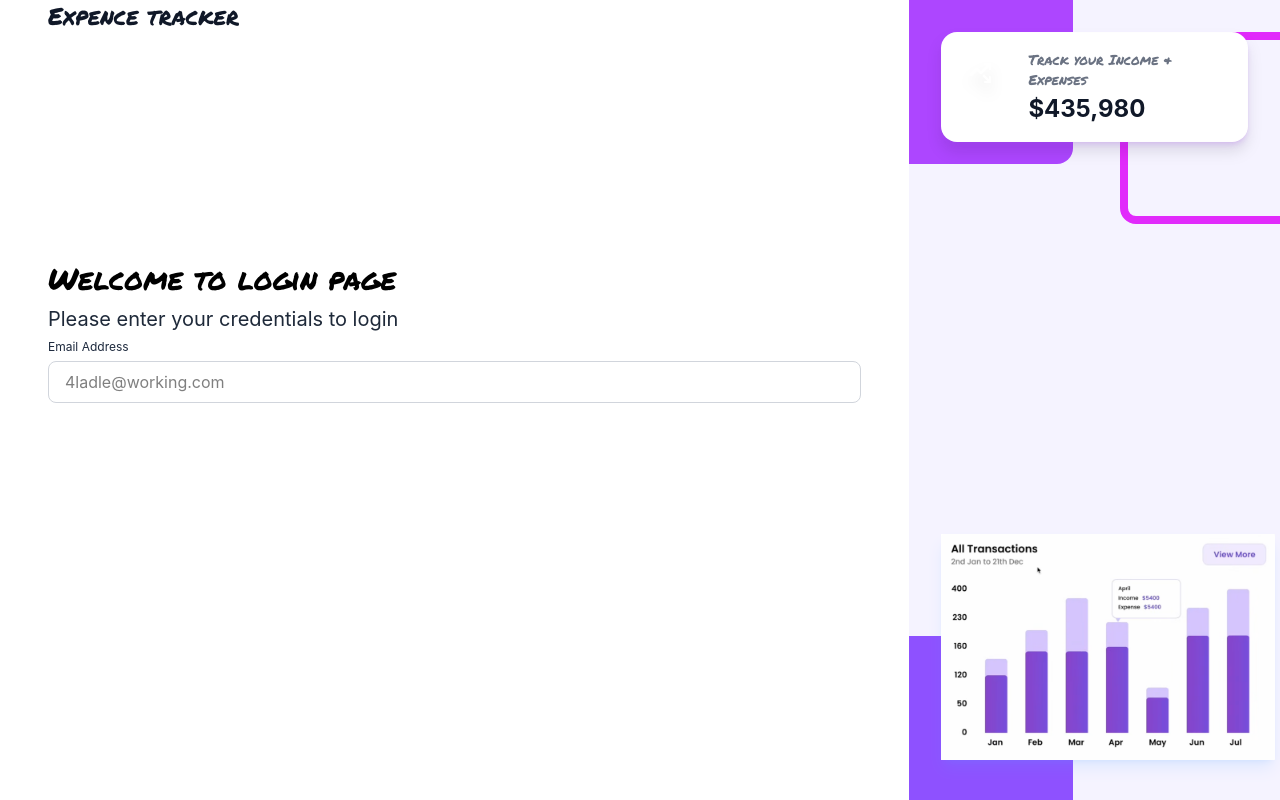
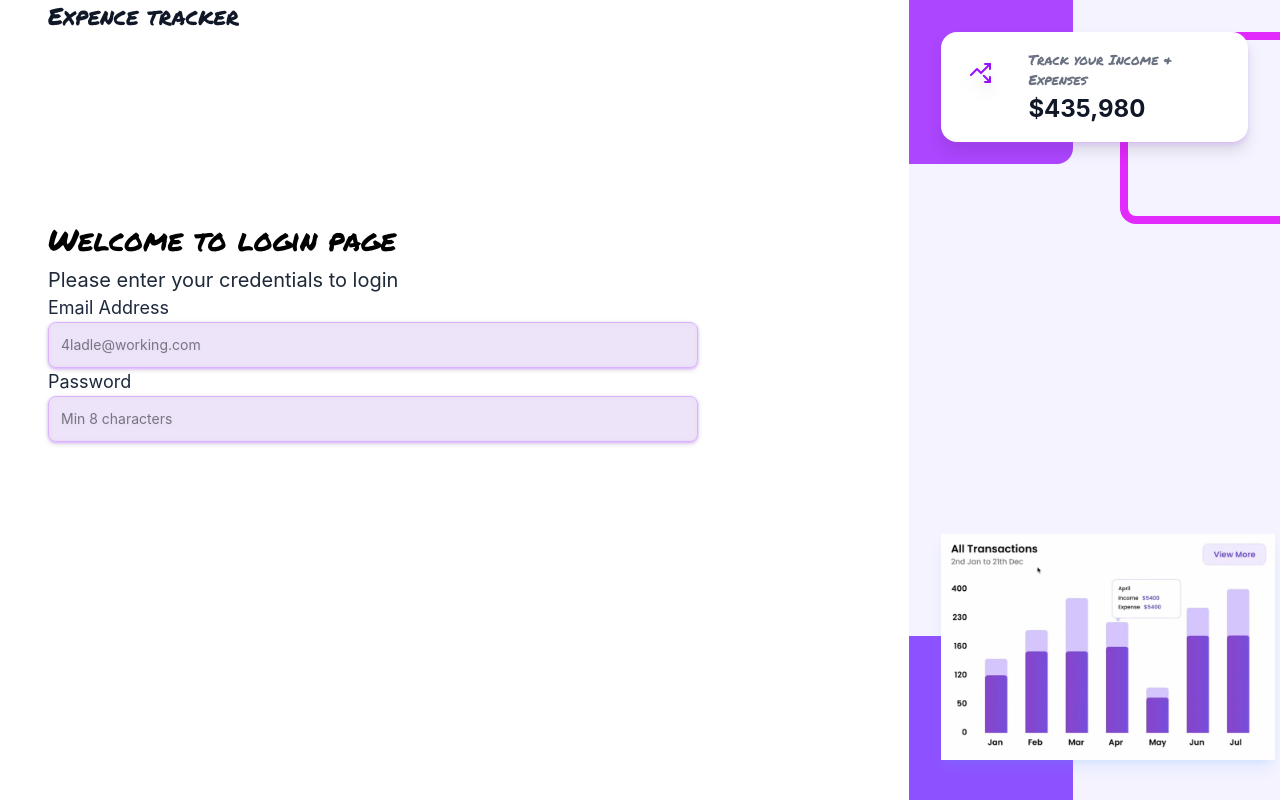
Before and after one commit to HariomSinghKumarOmGit/expense-tracker, a React (Vite) app: page /login in a window 1280 px wide. Built offline with nearby package versions, Linux system fonts and the light colour scheme; a web font is replaced by a local one.

Commit message:
push to all people

```diff
--- a/src/assets/Inputs/Input.jsx
+++ b/src/assets/Inputs/Input.jsx
@@ -14,7 +14,7 @@ const Input = ({value, onChange, lable, placeholder, type}) => {
 
   return (
     <div>
-      <label className='text-xs text-slate-800 ' >{lable} </label>
+      <label className='text-lg text-slate-800 ' >{lable} </label>
       <div className="input-box">
 
         <input
--- a/src/components/layout/AuthLayout.jsx
+++ b/src/components/layout/AuthLayout.jsx
@@ -41,7 +41,7 @@ export default AuthLayout
 const StatsInfoCard = ( {icon, label, value, color}) => {
   return (
     <div className='z-10 flex  gap-6 bg-white p-4 shadow-md shadow-purple-500/15 drop-shadow-xl rounded-2xl border border-gray-200/5 '>
-      <div className={` w-12 h-12 flex   items-center justify-center text-2xl text-white ${color} rounded-full drop-shadow-xl `}>
+      <div className={` w-12 h-12 flex   items-center justify-center text-2xl text-purple-600 ${color} rounded-full drop-shadow-xl `}>
     {icon}
     </div>
     <div>
--- a/src/index.css
+++ b/src/index.css
@@ -42,5 +42,5 @@ h1, h2, h3, h4, h5, h6 {
 }
 
 .input-box {
-  @apply flex items-center w-full px-4 py-2 border border-gray-300 rounded-lg focus-within:ring-2 focus-within:ring-blue-500 focus-within:border-transparent mt-1;
+  @apply flex items-center w-[80%] p-3 rounded-lg border border-purple-300 text-sm text-gray-950 drop-shadow-sm shadow-sm bg-purple-300/25 shadow-purple-300;
 }
--- a/src/pages/Auth/Login.jsx
+++ b/src/pages/Auth/Login.jsx
@@ -29,6 +29,13 @@ const Login = () => {
             placeholder="4ladle@working.com"
             type="text"
           />
+          <Input
+            value={password}
+            onChange={({target})=>setPassword(target.value)}
+            lable="Password"
+            placeholder="Min 8 characters"
+            type="text"
+          />
 
         </form>
 
```
